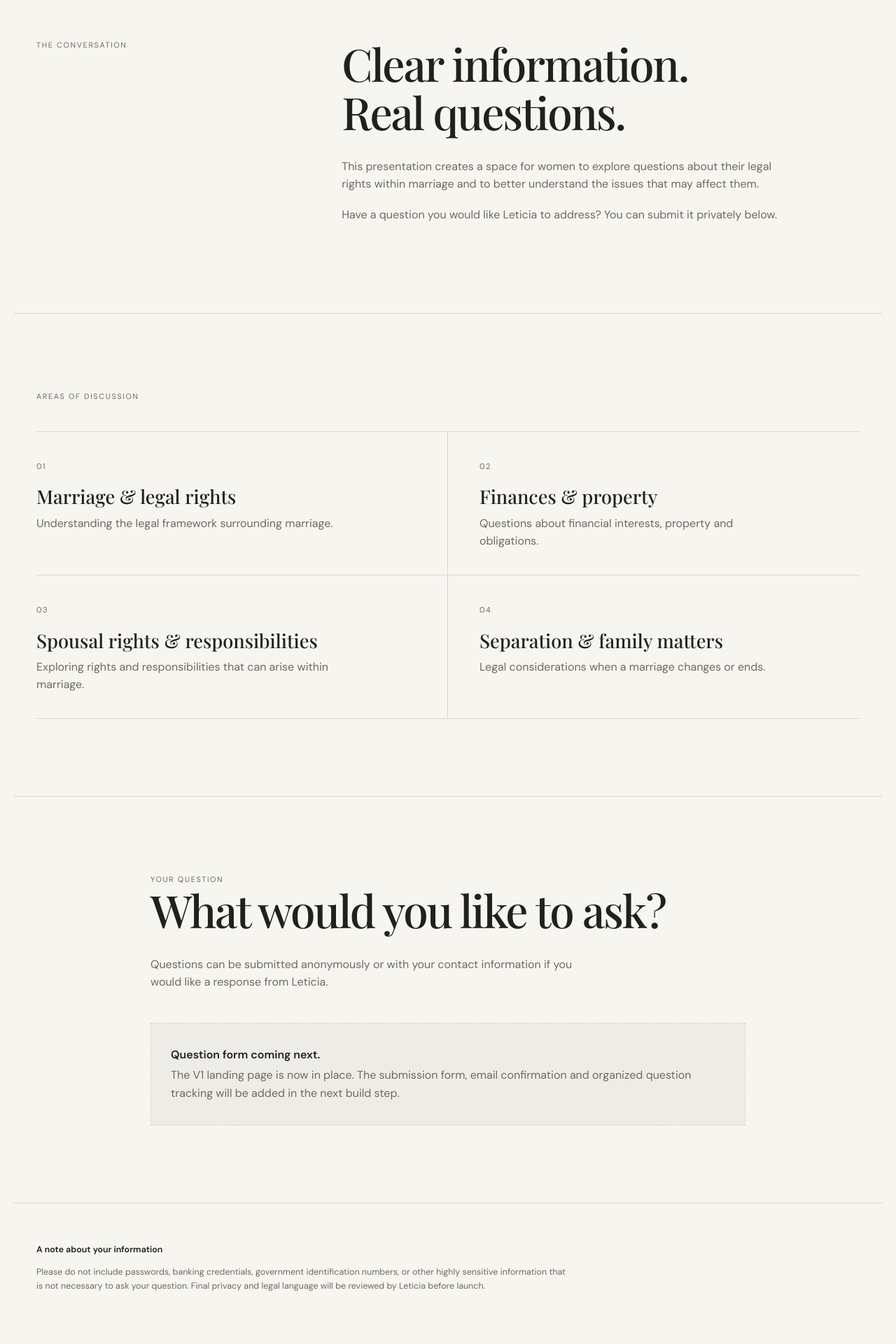
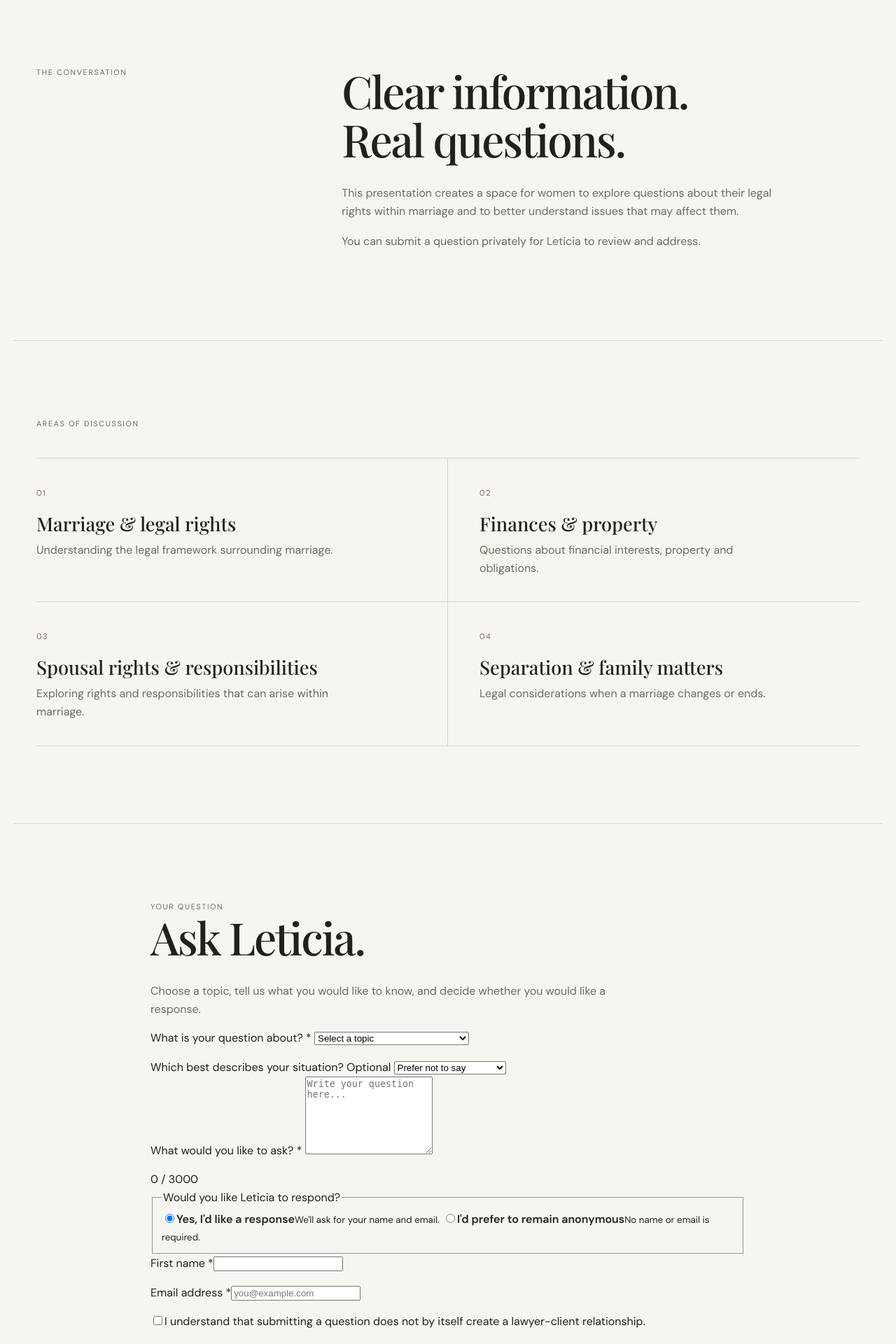
Before and after one commit to Craytivo/Leticia, a Flask app: page / in a window 1280 px wide. Shown: the part 800-2720 px from the top of the page at 70% size. Run offline with Flask 3, Linux system fonts and the light colour scheme.

Commit message:
feat: build question form UI (app/templates/index.html)

```diff
--- a/app/templates/index.html
+++ b/app/templates/index.html
@@ -3,32 +3,36 @@
 <head>
 <meta charset="utf-8">
 <meta name="viewport" content="width=device-width, initial-scale=1">
-<meta name="description" content="A presentation and question space for Leticia Ngwenya, Lawyer, focused on women's legal rights within marriage in British Columbia.">
+<meta name="description" content="Leticia Ngwenya, Lawyer — a presentation and question space focused on women's legal rights within marriage in British Columbia.">
 <title>Leticia Ngwenya | Women's Legal Rights Within Marriage</title>
 <link rel="preconnect" href="https://fonts.googleapis.com">
 <link rel="preconnect" href="https://fonts.gstatic.com" crossorigin>
 <link href="https://fonts.googleapis.com/css2?family=DM+Sans:wght@400;500;600&family=Playfair+Display:wght@500;600&display=swap" rel="stylesheet">
 <link rel="stylesheet" href="{{ url_for('static', filename='css/main.css') }}">
+<script defer src="{{ url_for('static', filename='js/form.js') }}"></script>
 </head>
 <body>
 <header class="site-header">
 <a class="brand" href="/" aria-label="Leticia Ngwenya home"><span class="brand-name">LETICIA NGWENYA</span><span class="brand-role">LAWYER</span></a>
-<a class="nav-cta" href="#ask">Ask a Question</a>
+<nav><a class="nav-link" href="#topics">Topics</a><a class="nav-cta" href="#ask">Ask a Question</a></nav>
 </header>
 <main>
 <section class="hero">
 <div class="hero-copy">
 <p class="eyebrow">A conversation about women's legal rights</p>
 <h1>Know your rights<br><em>within marriage.</em></h1>
-<p class="hero-text">A practical space to learn, ask questions, and better understand the legal rights and responsibilities that can arise within marriage in British Columbia.</p>
+<p class="hero-text">A practical space to learn, ask questions, and better understand legal rights and responsibilities that can arise within marriage in British Columbia.</p>
 <a class="button" href="#ask">Ask a Question <span aria-hidden="true">→</span></a>
+<p class="hero-note">Questions may be submitted anonymously.</p>
 </div>
 <div class="hero-mark" aria-hidden="true"><span>LN</span></div>
 </section>
+
 <section class="intro section-shell" id="about">
 <div class="section-label">The conversation</div>
-<div><h2>Clear information.<br>Real questions.</h2><p>This presentation creates a space for women to explore questions about their legal rights within marriage and to better understand the issues that may affect them.</p><p>Have a question you would like Leticia to address? You can submit it privately below.</p></div>
+<div><h2>Clear information.<br>Real questions.</h2><p>This presentation creates a space for women to explore questions about their legal rights within marriage and to better understand issues that may affect them.</p><p>You can submit a question privately for Leticia to review and address.</p></div>
 </section>
+
 <section class="topics section-shell" id="topics">
 <div class="section-label">Areas of discussion</div>
 <div class="topic-grid">
@@ -38,10 +42,58 @@
 <article><span>04</span><h3>Separation &amp; family matters</h3><p>Legal considerations when a marriage changes or ends.</p></article>
 </div>
 </section>
+
 <section class="ask section-shell" id="ask">
-<div class="ask-card"><div class="section-label">Your question</div><h2>What would you like to ask?</h2><p class="ask-lead">Questions can be submitted anonymously or with your contact information if you would like a response from Leticia.</p><div class="form-placeholder" role="status"><p><strong>Question form coming next.</strong></p><p>The V1 landing page is now in place. The submission form, email confirmation and organized question tracking will be added in the next build step.</p></div></div>
+<div class="ask-card">
+<div class="section-label">Your question</div>
+<h2>Ask Leticia.</h2>
+<p class="ask-lead">Choose a topic, tell us what you would like to know, and decide whether you would like a response.</p>
+<form id="question-form" class="question-form" novalidate>
+<div class="field">
+<label for="topic">What is your question about? <span aria-hidden="true">*</span></label>
+<select id="topic" name="topic" required>
+<option value="">Select a topic</option>
+<option>Marriage &amp; Legal Rights</option>
+<option>Finances &amp; Property</option>
+<option>Spousal Rights &amp; Responsibilities</option>
+<option>Separation</option>
+<option>Children &amp; Family</option>
+<option>Other</option>
+</select>
+<p class="field-error" data-error-for="topic"></p>
+</div>
+<div class="field">
+<label for="situation">Which best describes your situation? <span class="optional">Optional</span></label>
+<select id="situation" name="situation">
+<option value="">Prefer not to say</option>
+<option>Currently married</option>
+<option>Considering separation</option>
+<option>Separated</option>
+<option>Divorced</option>
+<option>Other</option>
+</select>
+</div>
+<div class="field">
+<label for="question">What would you like to ask? <span aria-hidden="true">*</span></label>
+<textarea id="question" name="question" rows="7" maxlength="3000" required placeholder="Write your question here..."></textarea>
+<div class="field-meta"><p class="field-error" data-error-for="question"></p><span id="question-count">0 / 3000</span></div>
+</div>
+<fieldset class="field choice-field">
+<legend>Would you like Leticia to respond?</legend>
+<label class="choice"><input type="radio" name="response_preference" value="contact" checked><span><strong>Yes, I'd like a response</strong><small>We'll ask for your name and email.</small></span></label>
+<label class="choice"><input type="radio" name="response_preference" value="anonymous"><span><strong>I'd prefer to remain anonymous</strong><small>No name or email is required.</small></span></label>
+</fieldset>
+<div id="contact-fields" class="contact-fields">
+<div class="field"><label for="name">First name <span aria-hidden="true">*</span></label><input id="name" name="name" autocomplete="given-name" maxlength="80"><p class="field-error" data-error-for="name"></p></div>
+<div class="field"><label for="email">Email address <span aria-hidden="true">*</span></label><input id="email" name="email" type="email" autocomplete="email" maxlength="254" placeholder="you@example.com"><p class="field-error" data-error-for="email"></p></div>
+</div>
+<div class="privacy-box"><label class="checkbox"><input id="privacy" name="privacy" type="checkbox" required><span>I understand that submitting a question does not by itself create a lawyer-client relationship.</span></label><p class="field-error" data-error-for="privacy"></p></div>
+<div class="sensitive-note">Please do not include passwords, banking credentials, government identification numbers, or other highly sensitive information that is not necessary to ask your question.</div>
+<button class="button submit-button" type="submit">Send My Question <span aria-hidden="true">→</span></button>
+<p class="form-message" id="form-message" role="alert" aria-live="polite"></p>
+</form>
+</div>
 </section>
-<section class="note section-shell"><p><strong>A note about your information</strong></p><p>Please do not include passwords, banking credentials, government identification numbers, or other highly sensitive information that is not necessary to ask your question. Final privacy and legal language will be reviewed by Leticia before launch.</p></section>
 </main>
 <footer class="site-footer"><span>LETICIA NGWENYA · LAWYER</span><span>British Columbia, Canada</span></footer>
 </body>
```
